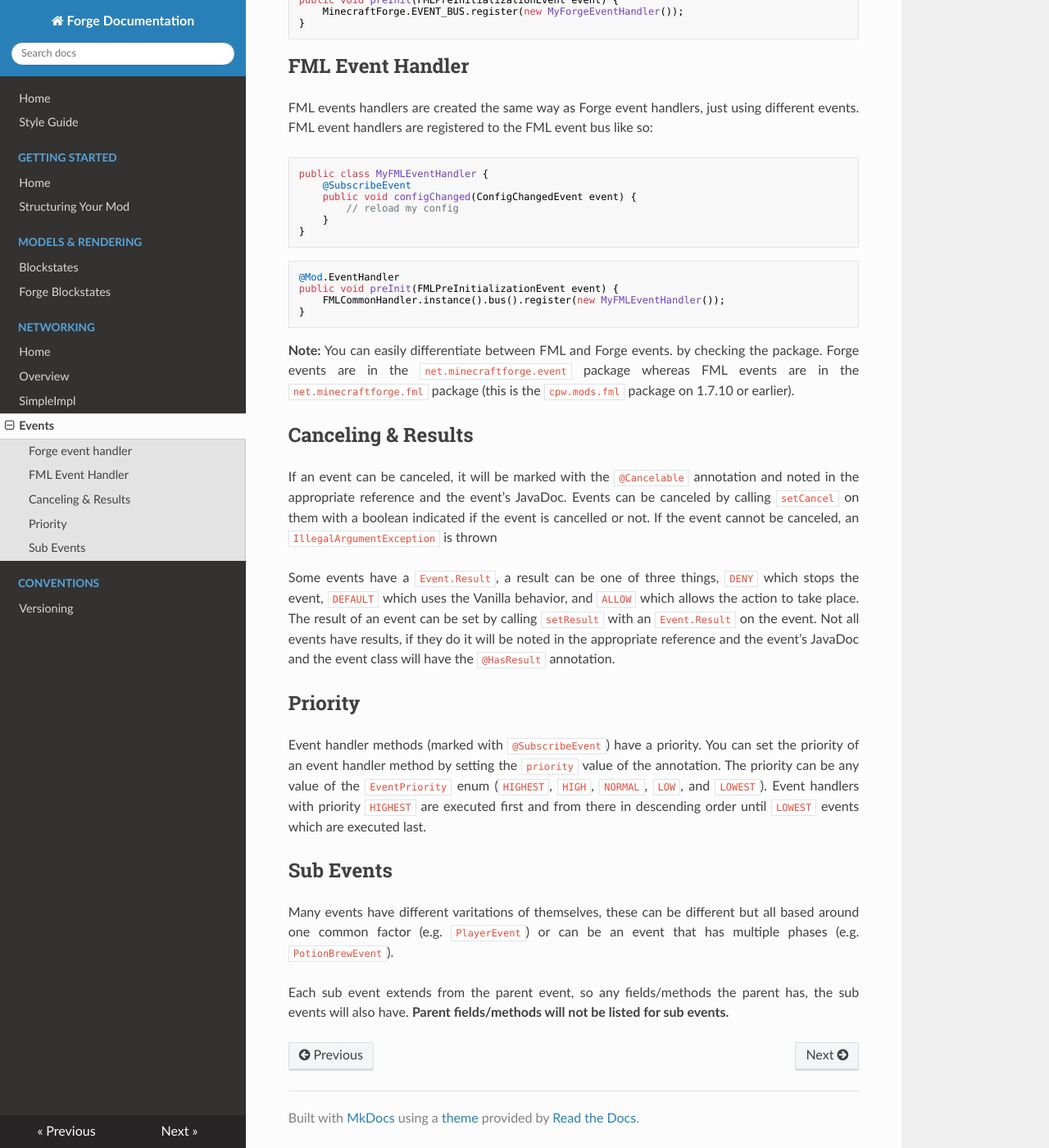
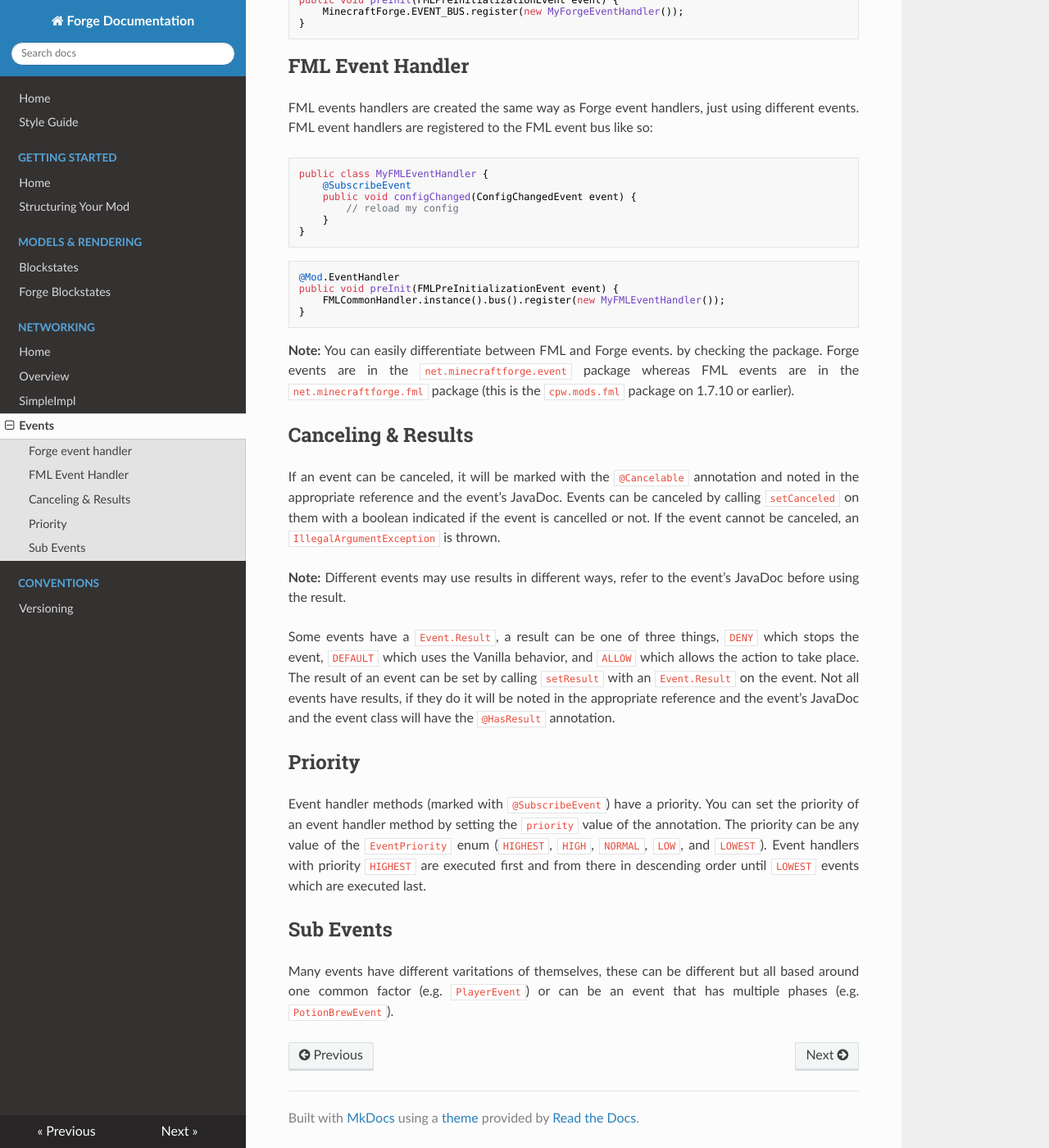
Before and after one commit to MinecraftForge/Documentation, an MkDocs documentation site: the page built from docs/events.md, in a window 1280 px wide and 1400 px high, scrolled down 837 px. Shown: the whole window at 82% size. Built offline with MkDocs 1.6.1, drawn with Linux system fonts in a browser that asks for light colours; nearby versions of some CDN libraries; old or Windows-style settings are respelled for this version of MkDocs; some of the changed text lies outside the part shown.

Commit message:
Update events.md

```diff
--- a/docs/events.md
+++ b/docs/events.md
@@ -1,7 +1,7 @@
 Events
 ======
 
-Forge and FML use a system of events to allow mods to intercept events from objects that the mod doesn't control.
+Forge and FML use event busses that allow mods to intercept events from objects that they don't control.
 
 e.g. An event can be used to perform an action when a Vanilla stick is right click.
 
@@ -53,7 +53,9 @@ public void preInit(FMLPreInitializationEvent event) {
 **Note:** You can easily differentiate between FML and Forge events. by checking the package. Forge events are in the `net.minecraftforge.event` package whereas FML events are in the `net.minecraftforge.fml` package (this is the `cpw.mods.fml` package on 1.7.10 or earlier).
 
 ## Canceling & Results
-If an event can be canceled, it will be marked with the `@Cancelable` annotation and noted in the appropriate reference and the event's JavaDoc. Events can be canceled by calling `setCancel` on them with a boolean indicated if the event is cancelled or not. If the event cannot be canceled, an `IllegalArgumentException` is thrown
+If an event can be canceled, it will be marked with the `@Cancelable` annotation and noted in the appropriate reference and the event's JavaDoc. Events can be canceled by calling `setCanceled` on them with a boolean indicated if the event is cancelled or not. If the event cannot be canceled, an `IllegalArgumentException` is thrown.
+
+**Note:** Different events may use results in different ways, refer to the event's JavaDoc before using the result.
 
 Some events have a `Event.Result`, a result can be one of three things, `DENY` which stops the event, `DEFAULT` which uses the Vanilla behavior, and `ALLOW` which allows the action to take place. The result of an event can be set by calling `setResult` with an `Event.Result` on the event. Not all events have results, if they do it will be noted in the appropriate reference and the event's JavaDoc and the event class will have the `@HasResult` annotation.
 
@@ -62,5 +64,3 @@ Event handler methods (marked with `@SubscribeEvent`) have a priority. You can s
 
 ## Sub Events
 Many events have different varitations of themselves, these can be different but all based around one common factor (e.g. `PlayerEvent`) or can be an event that has multiple phases (e.g. `PotionBrewEvent`).
-
-Each sub event extends from the parent event, so any fields/methods the parent has, the sub events will also have. **Parent fields/methods will not be listed for sub events.**
```
